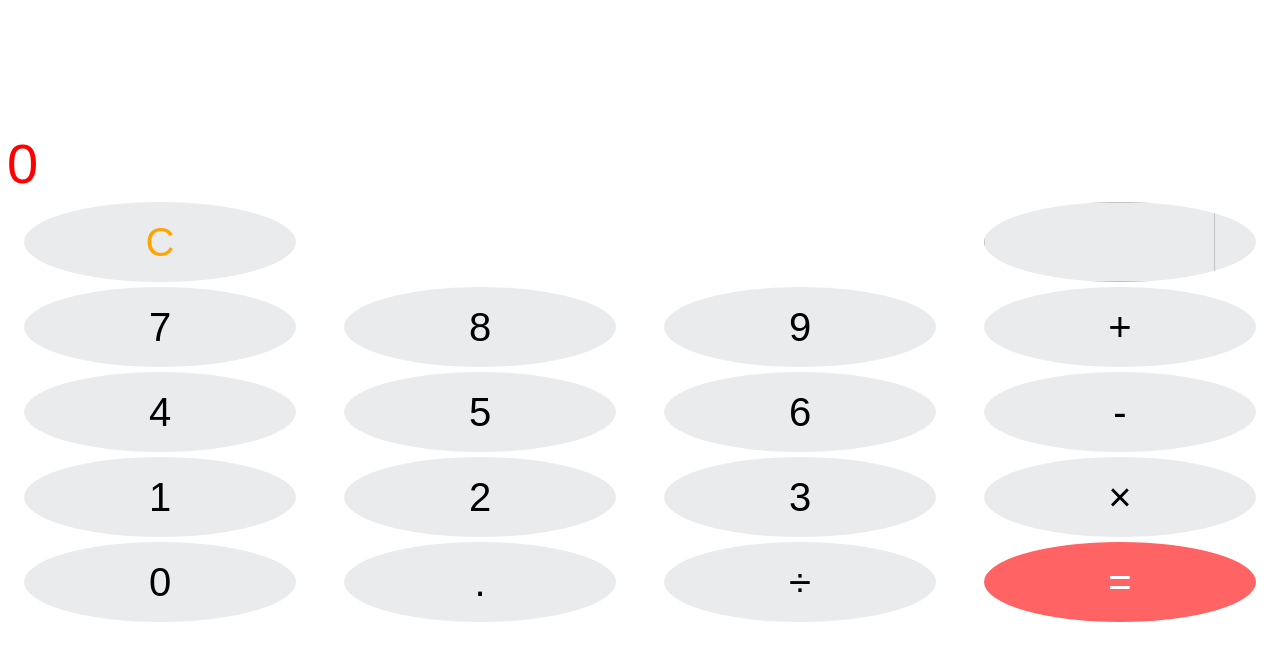
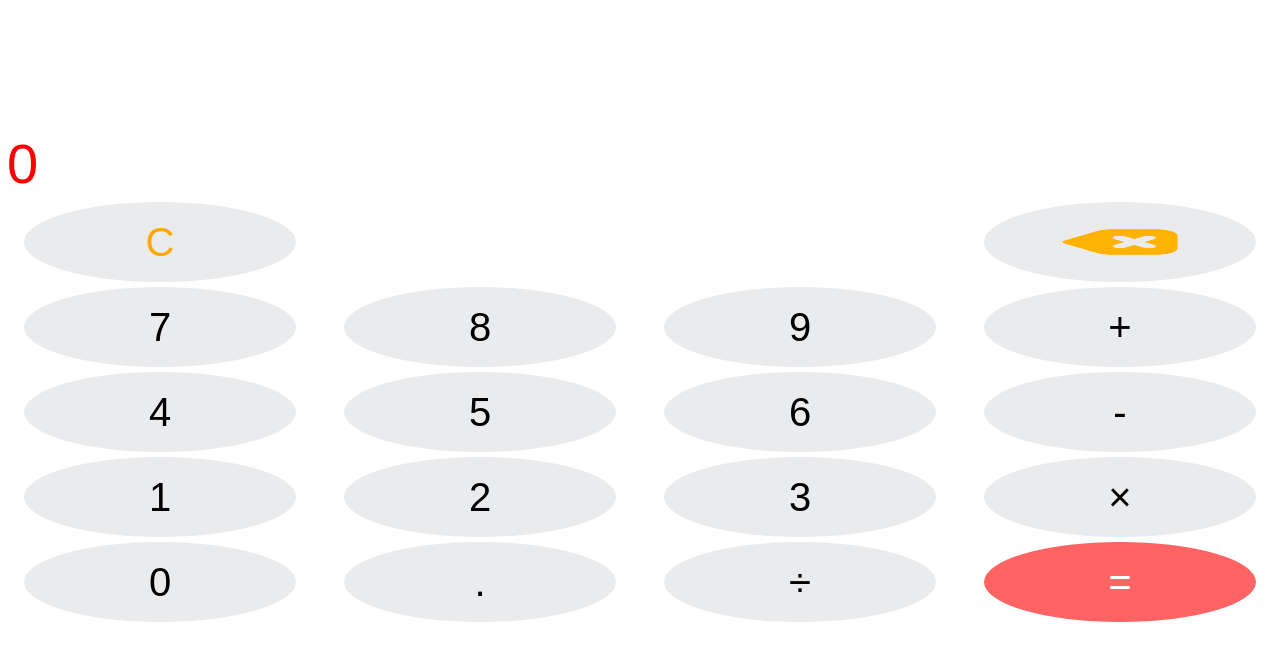
Before and after one commit to SafwanKS/Calculator, a plain HTML site: page index.html in a window 1280 px wide. Drawn offline with Linux system fonts and the light colour scheme.

Commit message:
Add files via upload

```diff
--- a/index.html
+++ b/index.html
@@ -144,7 +144,7 @@
                     <button id="nullbtn"> </button>
                 </div>
                 <div class="buttonBack">
-                    <img src="images/back.png" onclick="backClick" id="backBtn">
+                    <img src="back.png" onclick="backClick" id="backBtn">
                 </div>
             </div>
             <div class="raws">
```
